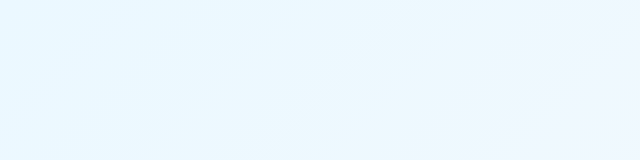
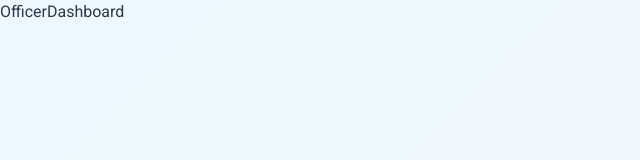
Before and after one commit to Mogith-Code/SmartGN-Digital-GN-Service-Management-System, a React (Vite) app in the folder SmartGN/: page /OfficerDashboard in a window 1280 px wide. Before the commit this address had no page. Shown: the top 160 px of the page, without its empty margins (0-640 px from the left). Built offline with nearby package versions, Linux system fonts and the light colour scheme.

Commit message:
added officerDashboard route path

```diff
--- a/SmartGN/src/App.jsx
+++ b/SmartGN/src/App.jsx
@@ -30,6 +30,7 @@ import OfficerPendingAppointment from "./Components/AppointmentsPage/OfficerPend
 import OfficerApprovedAppointment from "./Components/AppointmentsPage/OfficerApprovedAppointment.jsx";
 import RequestsForTommorow from "./Components/AppointmentsPage/RequestsForTommorow.jsx";
 import ResidentDashboard from "./Pages/ResidentDashboard.jsx";
+import OfficerDashboard from "./Pages/OfficerDashboard.jsx";
 
 function App() {
   const [isChatbotOpen, setIsChatbotOpen] = useState(false);
@@ -107,6 +108,11 @@ function App() {
         <Route path="/register" element={<Register />} />
 
         <Route
+          path="/OfficerDashboard"
+          element={<OfficerDashboard onOpenHelp={openChatbot} />}
+        />
+
+        <Route
           path="/dashboard/officer"
           element={<OfficerProfile onOpenHelp={openChatbot} />}
         />
```
